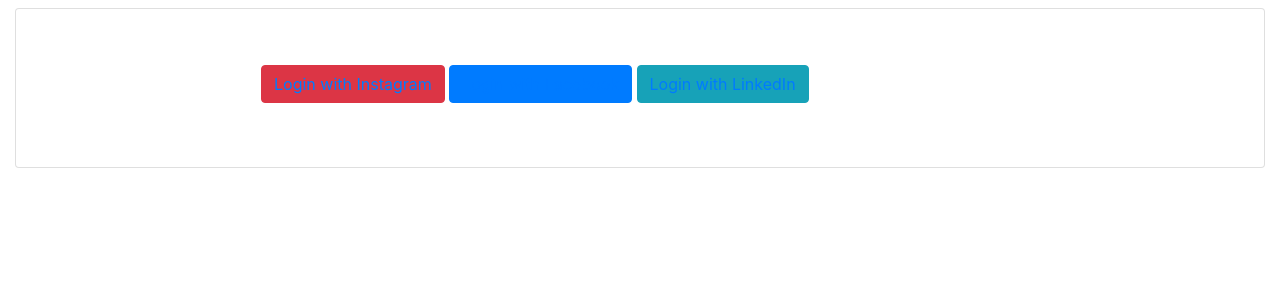
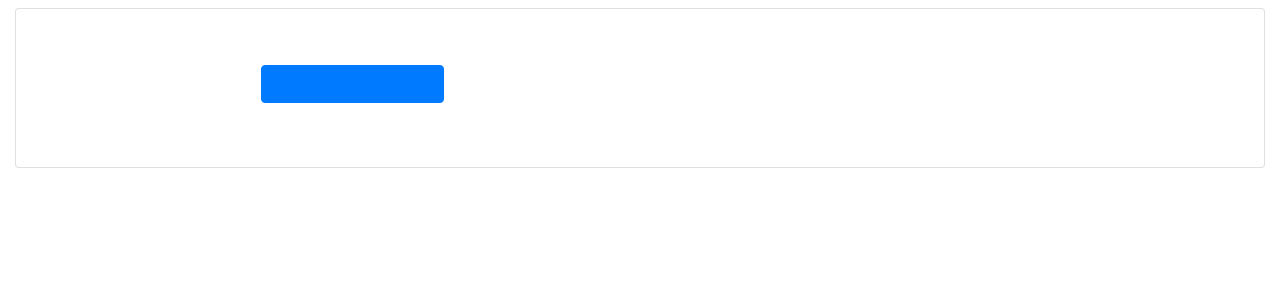
Before and after one commit to presdk/govhack-howareyou, a Django app: a page that uses templates/facebook_auth/login.html in a window 1280 px wide. Shown: the top 300 px of the page. Run offline with Django 3.2, Linux system fonts and the light colour scheme; some libraries are stand-ins or nearby versions.

Commit message:
**[UPDATE] Changed the link to go to FB auth page** * (Memo) It's working but requires HTTPS connection.

```diff
--- a/templates/facebook_auth/login.html
+++ b/templates/facebook_auth/login.html
@@ -17,15 +17,9 @@
         <div class="card p-5">
             <div class="row">
                 <div class="col-md-8 mx-auto social-container my-2 order-md-1">
-                    <button class="btn btn-danger  mb-2">
-                        <a href="#">Login with Instagram</a>
-                    </button>
                     <button class="btn btn-primary mb-2">
-                        <a href="#">Login with Facebook
+                        <a href="{% url 'social:begin' 'facebook' %}">Login with Facebook
                         </a>
-                    </button>
-                    <button class="btn btn-info mb-2">
-                        <a href="#">Login with LinkedIn</a>
                     </button>
                 </div>
             </div>
```
